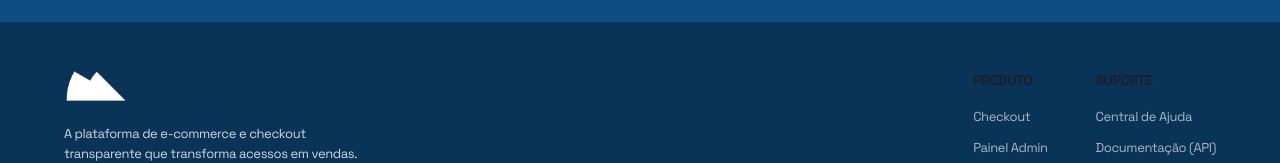
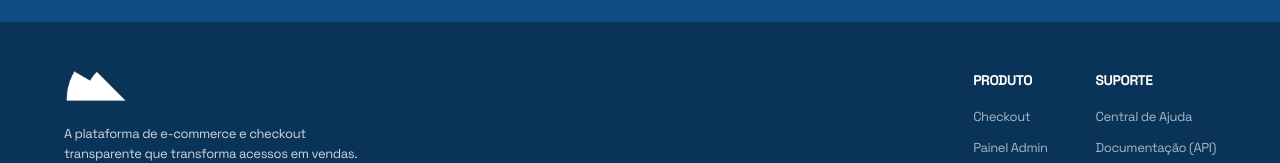
Before and after one commit to davigrabalos/maesttro-repository, a Next.js app: page / in a window 1280 px wide. Shown: the part 2932-3095 px from the top of the page. Built offline with nearby package versions, Linux system fonts and the light colour scheme; a web font is replaced by a local one.

Commit message:
fix: set white text color for footer titles (Produto, Suporte) on homepage

```diff
--- a/src/app/home.css
+++ b/src/app/home.css
@@ -259,10 +259,22 @@
 /* Footer */
 .home-footer {
   background-color: var(--md-primary-variant);
-  color: #fff;
+  color: #ffffff;
   padding: 48px 5% 24px;
   position: relative;
   z-index: 1;
+}
+
+.home-footer h1,
+.home-footer h2,
+.home-footer h3,
+.home-footer h4,
+.home-footer h5,
+.home-footer h6,
+.home-footer p,
+.home-footer span,
+.home-footer li {
+  color: #ffffff;
 }
 
 .home-footer a {
```
